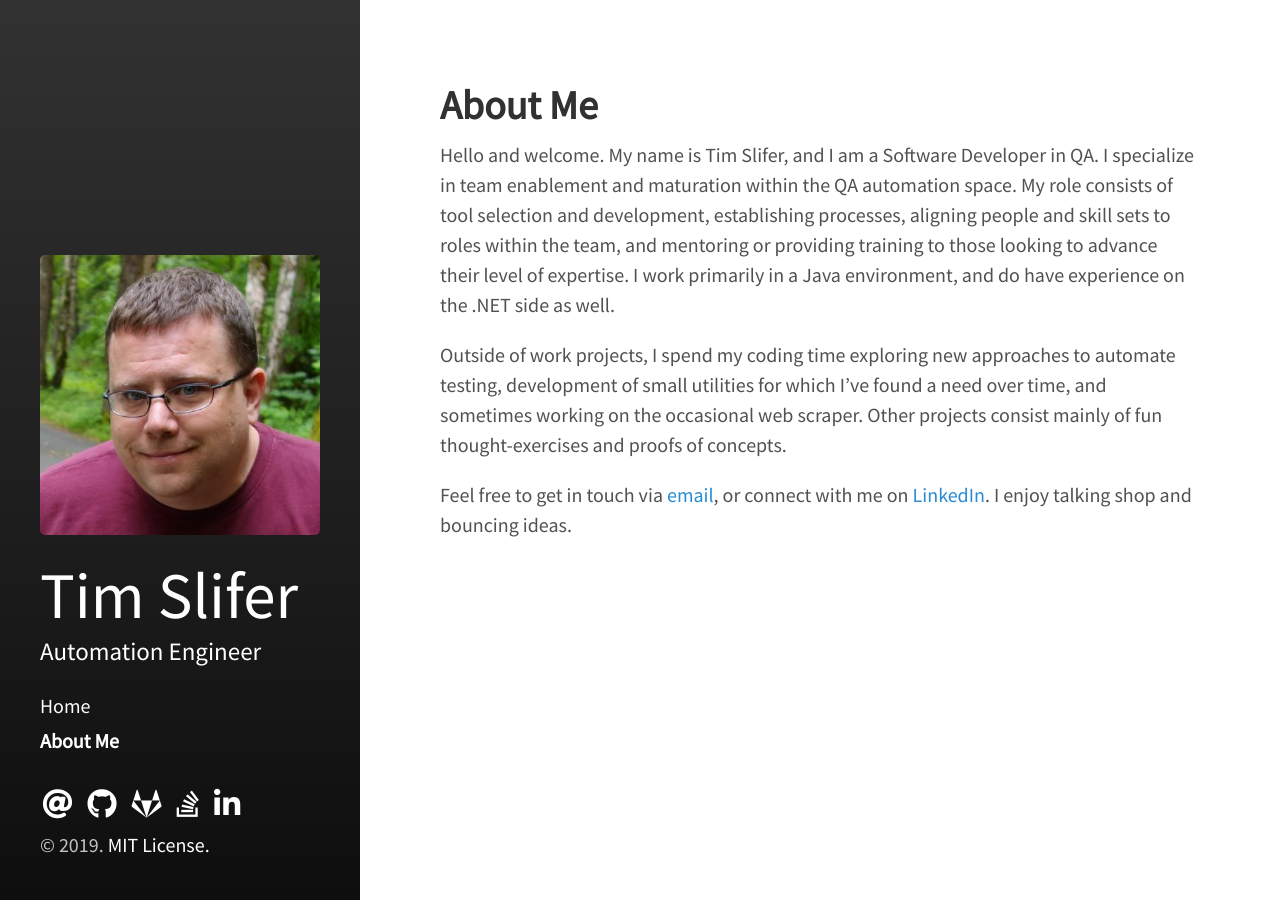
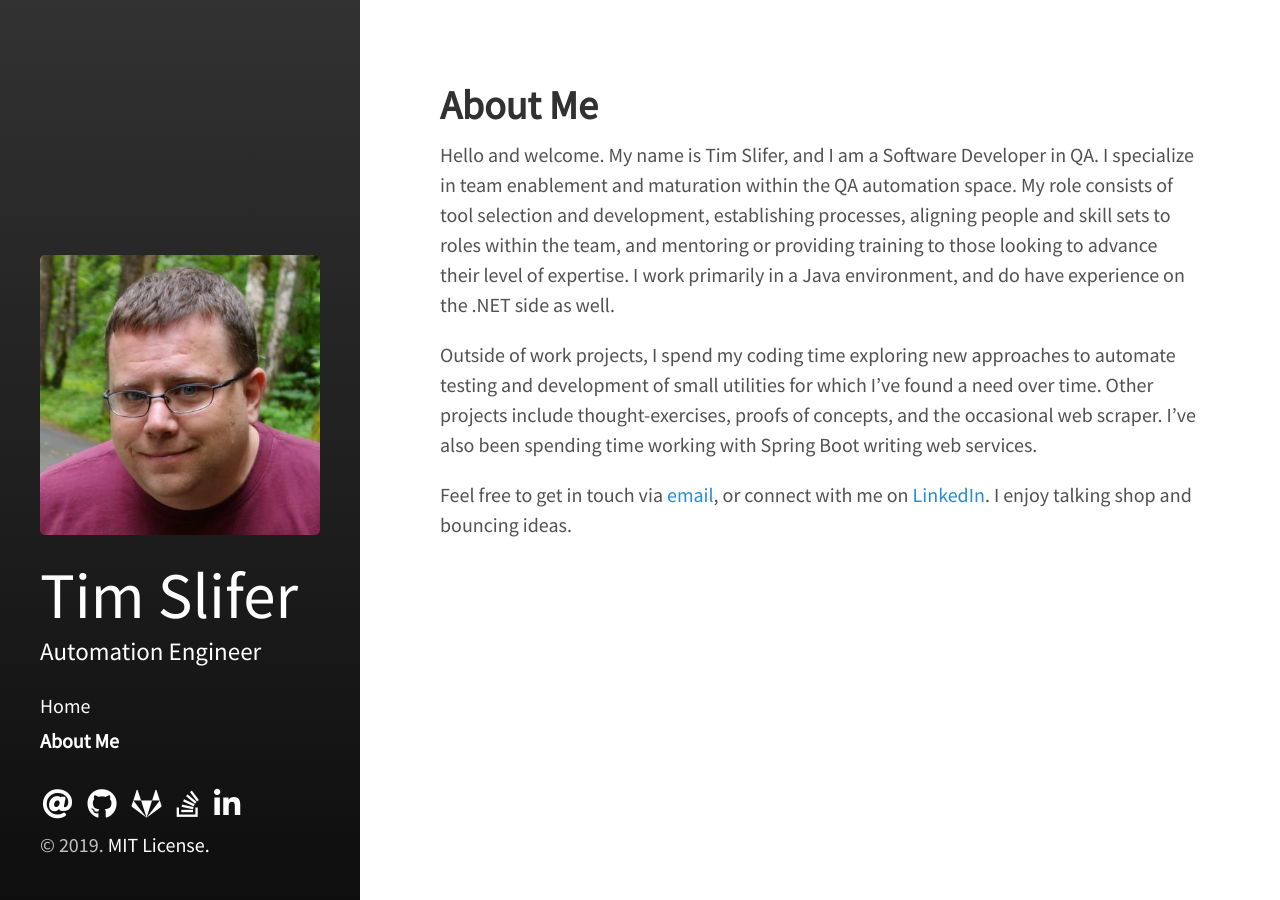
Before and after one commit to tim-slifer/tim-slifer.github.io, a Jekyll site: the page built from about.md, in a window 1280 px wide. Built offline with Jekyll 4.4.1, drawn with Linux system fonts in a browser that asks for light colours; nearby versions of some CDN libraries.

Commit message:
Refined About Me content

```diff
--- a/about.md
+++ b/about.md
@@ -9,9 +9,9 @@ maturation within the QA automation space. My role consists of tool selection an
 aligning people and skill sets to roles within the team, and mentoring or providing training to those looking to advance
 their level of expertise. I work primarily in a Java environment, and do have experience on the .NET side as well.
 
-Outside of work projects, I spend my coding time exploring new approaches to automate testing, development of small
-utilities for which I've found a need over time, and sometimes working on the occasional web scraper. Other
-projects consist mainly of fun thought-exercises and proofs of concepts.
+Outside of work projects, I spend my coding time exploring new approaches to automate testing and development of small
+utilities for which I've found a need over time. Other projects include thought-exercises, proofs of concepts, and the
+occasional web scraper. I've also been spending time working with Spring Boot writing web services.
 
 Feel free to get in touch via [email](mailto:{{ site.author.email }}), or connect with me on [LinkedIn]({{ site
 .linkedin }}). I enjoy talking shop and bouncing ideas.
```
